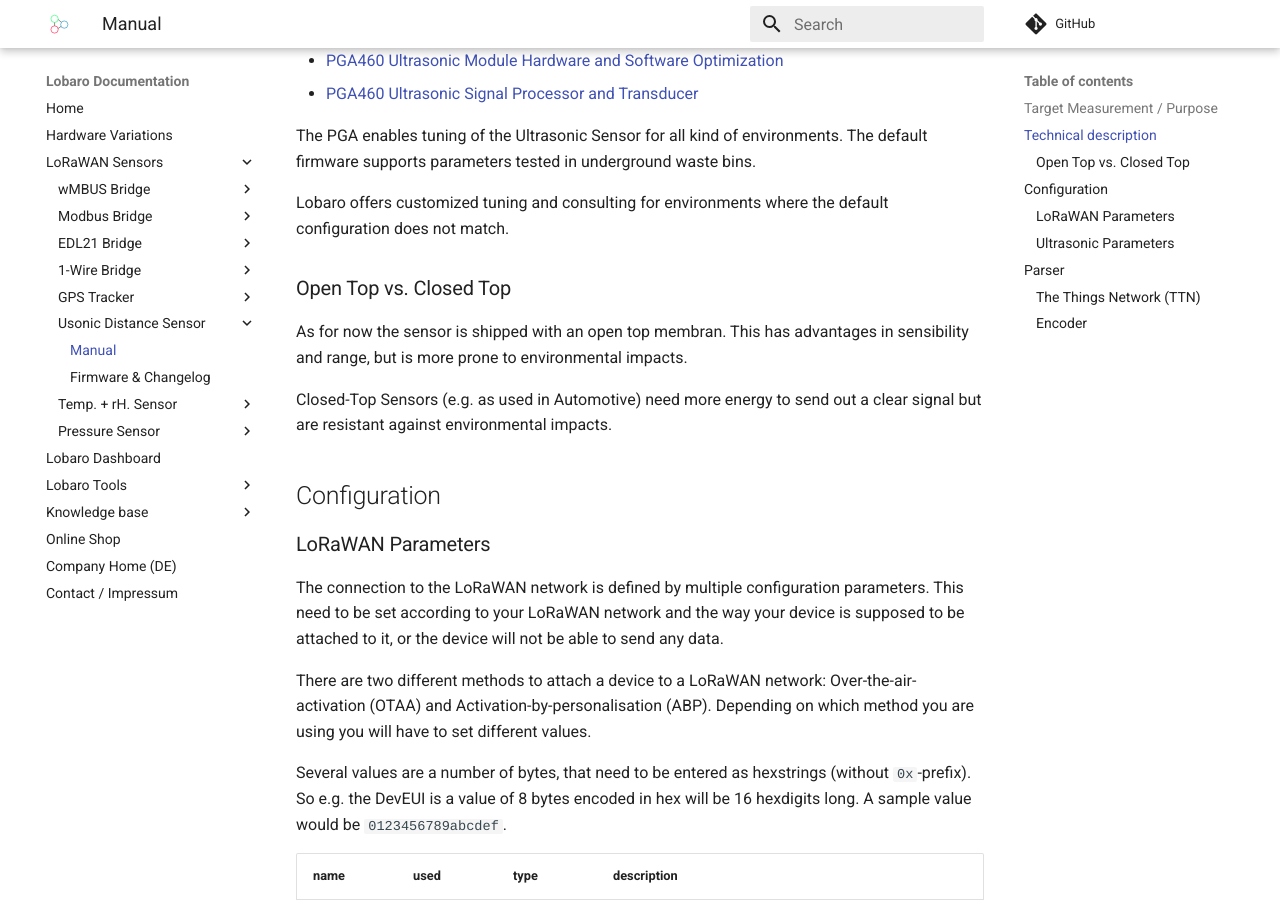
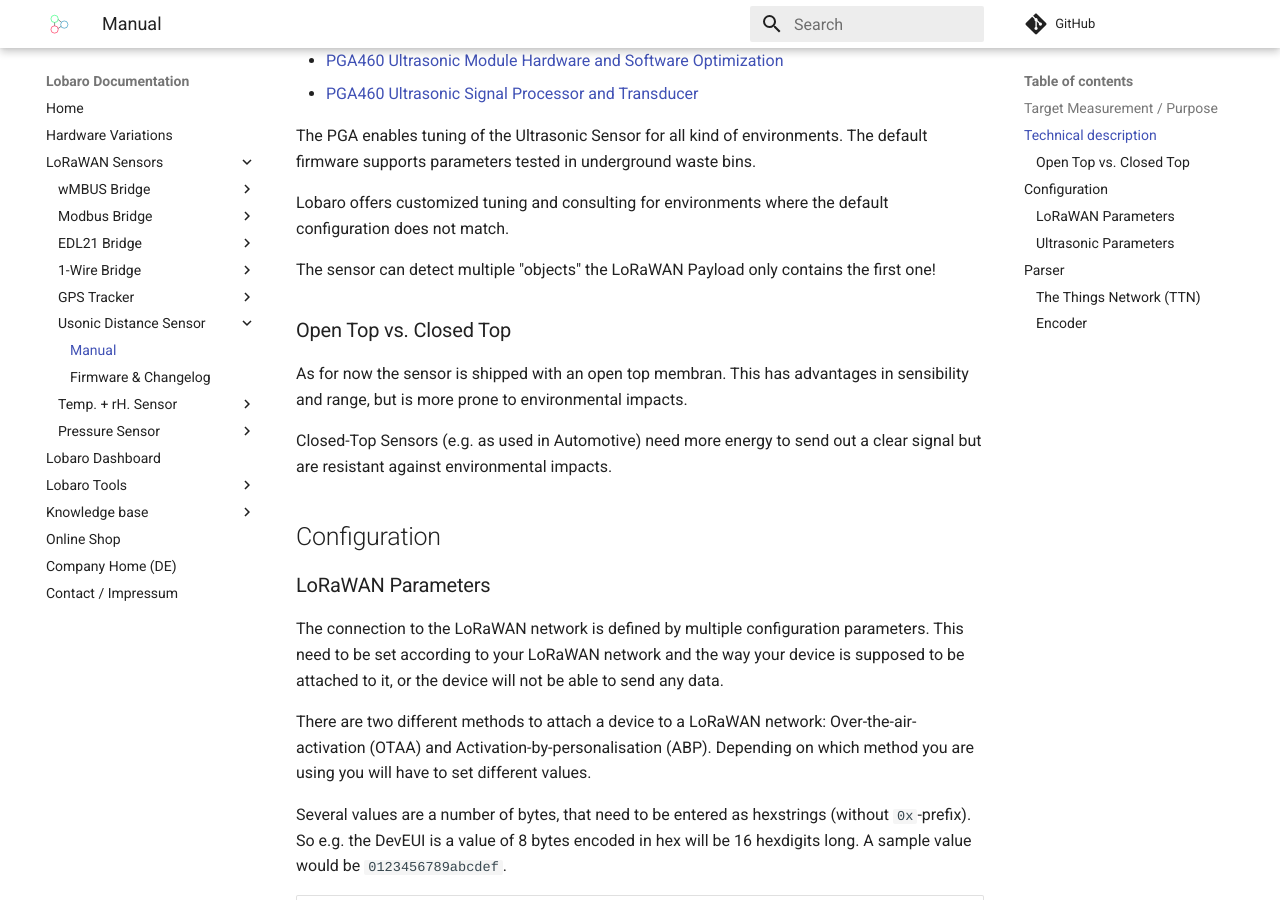
Before and after one commit to Lobaro/docs, an MkDocs documentation site: the page built from docs/lorawan-sensors/usonic-lorawan/index.md, in a window 1280 px wide and 900 px high, scrolled down 607 px. Built offline with MkDocs 1.6.1 and Material for MkDocs 9.7.7, drawn with Linux system fonts in a browser that asks for light colours; a script that is not in the unit is left out; comment, search, counter and statistics services are not loaded; some of the changed text lies outside the part shown.

Commit message:
Update index.md

````diff
--- a/docs/lorawan-sensors/usonic-lorawan/index.md
+++ b/docs/lorawan-sensors/usonic-lorawan/index.md
@@ -21,6 +21,8 @@
 The PGA enables tuning of the Ultrasonic Sensor for all kind of environments. The default firmware supports parameters tested in underground waste bins.
 
 Lobaro offers customized tuning and consulting for environments where the default configuration does not match.
+
+The sensor can detect multiple "objects" the LoRaWAN Payload only contains the first one!
 
 ### Open Top vs. Closed Top
 
@@ -105,6 +107,10 @@
 ```
 
 **Example parser result**
+
+!!!note
+    Currently only the first detected object is uploaded via LoRaWAN!
+
 ```json
 {
   "numResults": 1,
````
